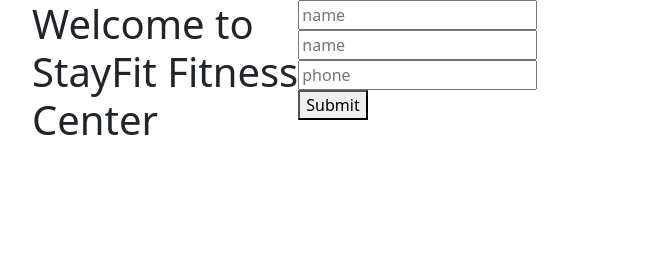
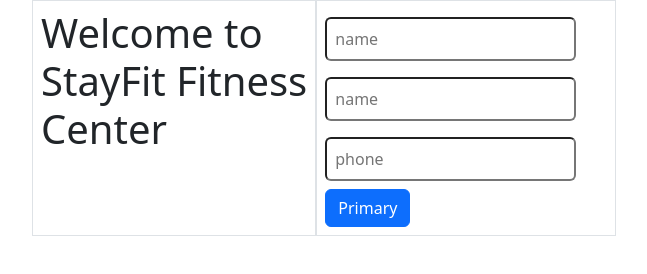
Before and after one commit to BuhleMtshali/form-practice, a plain HTML site: page index.html in a window 1280 px wide. Shown: the whole page, without its empty margins (50-697 px from the left). Drawn offline with nearby package versions, Linux system fonts and the light colour scheme.

Commit message:
updated the html with bootstrap

```diff
--- a/index.html
+++ b/index.html
@@ -19,19 +19,26 @@
   </head>
   <body>
     <div class="container">
-      <div class="left">
+      <div class="left p-2 border">
         <h1>
           Welcome to<br />StayFit Fitness<br />
           Center
         </h1>
       </div>
-      <div class="right">
+      <div class="right border p-2">
         <div class="input-container" id="input-el">
-          <input type="text" placeholder="name" />
-          <input type="email" name="email" placeholder="name" />
-          <input type="phone" placeholder="phone" />
+          <input type="text" placeholder="name" class="mt-2 p-2 rounded" />
+          <input
+            type="email"
+            name="email"
+            placeholder="name"
+            class="mt-3 p-2 rounded"
+          />
+          <input type="phone" placeholder="phone" class="mt-3 p-2 rounded" />
         </div>
-        <button id="submit">Submit</button>
+        <button type="button" class="btn btn-primary mt-2" id="submit">
+          Primary
+        </button>
       </div>
     </div>
 
```
